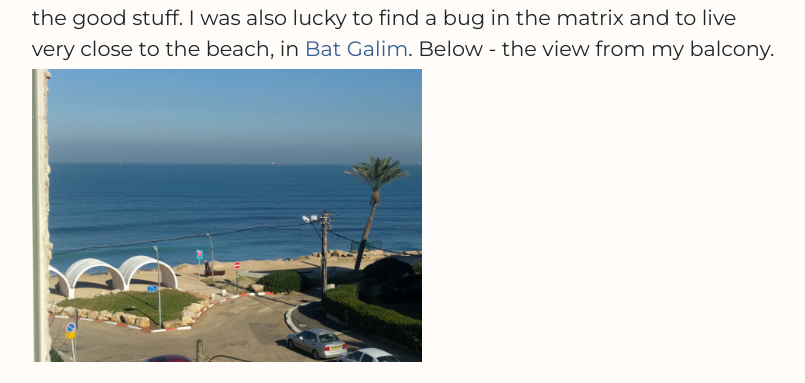
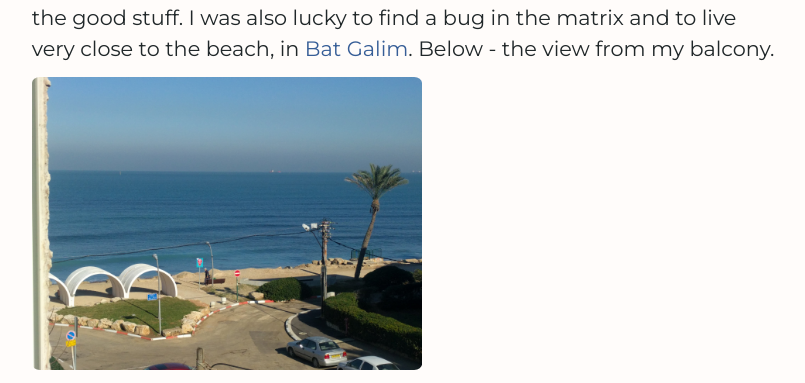
Before and after one commit to yardenas/yardenas.com, a Vue app: page /places in a window 1280 px wide. Shown: the part 1789-2172 px from the top of the page, without its empty margins (234-1039 px from the left). Built offline with nearby package versions, Linux system fonts and the light colour scheme.

Commit message:
Styles update

```diff
--- a/src/assets/styles/style.css
+++ b/src/assets/styles/style.css
@@ -226,9 +226,10 @@ section {
 .location p img {
     float: left;
     clear: both;
-    margin-top: 5px;
+    margin-top: 1rem;
     width: 30rem;
     height: auto;
+    border-radius: 2%;
 }
 
 .project {
```
